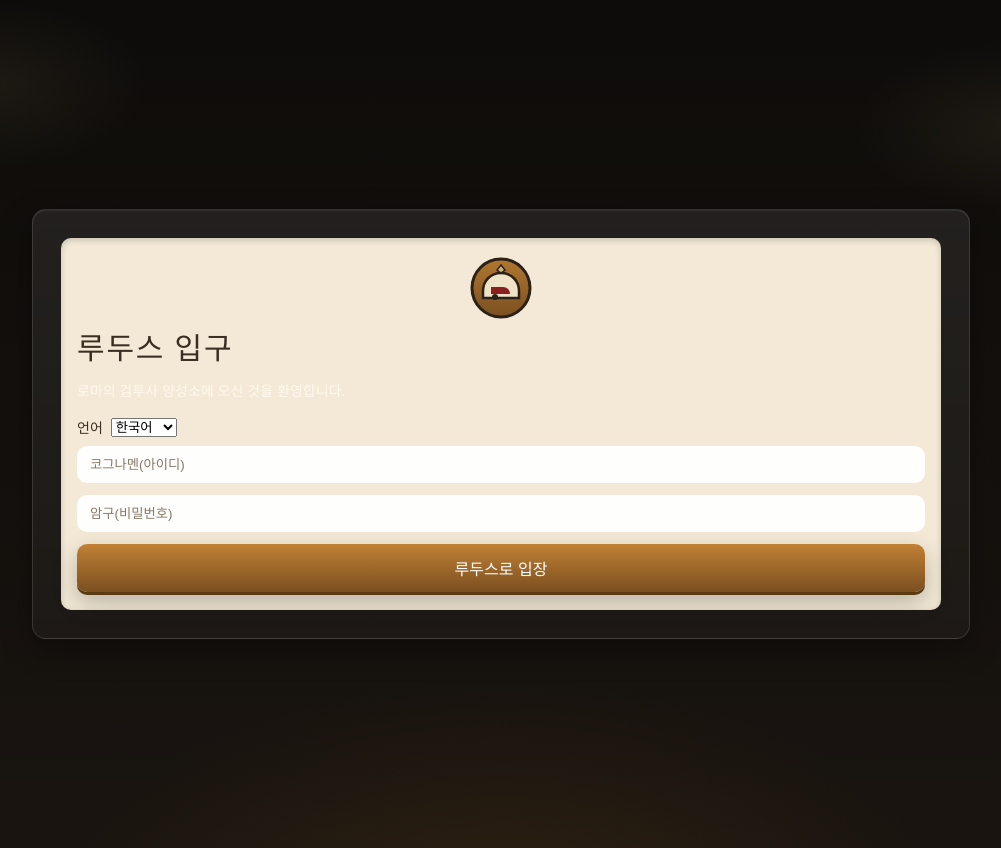
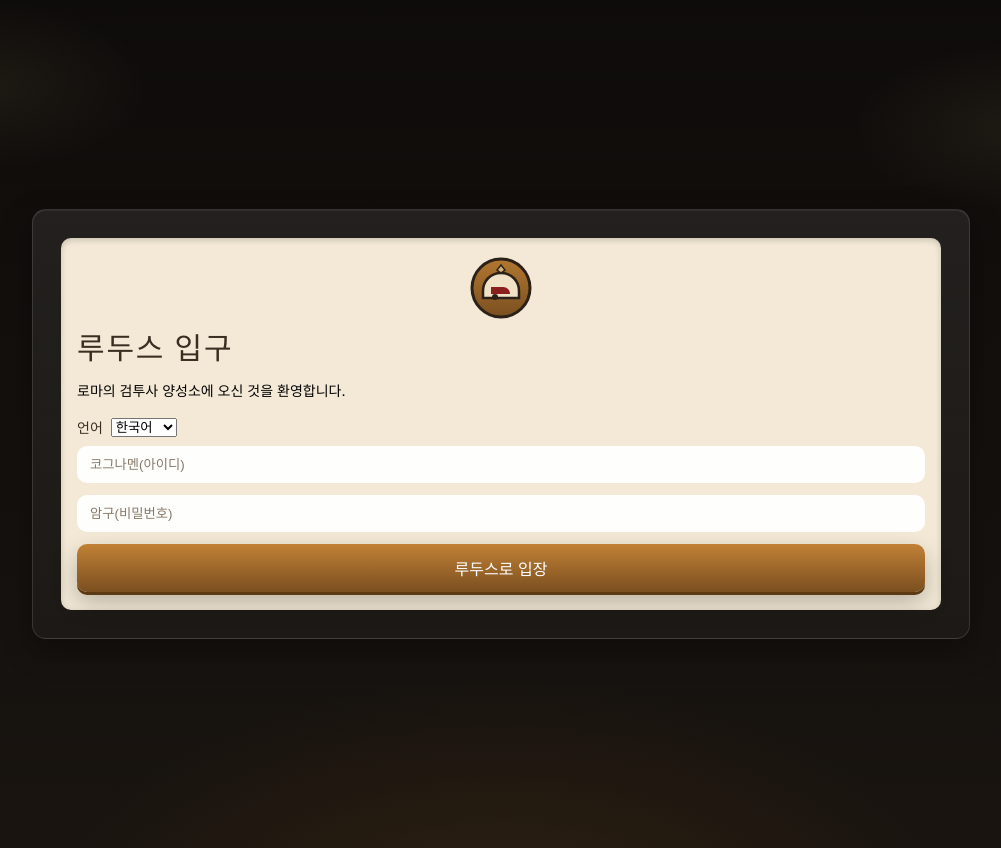
Before and after one commit to fsseer/battle, a React (Vite) app in the folder apps/web/: page /login in a window 1280 px wide. Shown: the whole page, without its empty margins (139-1140 px from the left). Built offline with nearby package versions, Linux system fonts and the light colour scheme; no server answers.

Commit message:
ui(web): make login subtitle black for visibility test

```diff
--- a/apps/web/src/scenes/Login.tsx
+++ b/apps/web/src/scenes/Login.tsx
@@ -28,7 +28,7 @@ export default function Login() {
             <img src="/images/helmet.svg" alt="helmet" width={64} height={64} />
           </div>
           <div className="title">{t('login.title')}</div>
-          <div className="subtitle text-sm strong font-body">{t('login.subtitle')}</div>
+          <div className="subtitle text-sm font-body ink-black">{t('login.subtitle')}</div>
           <div className="row" style={{ gap: 8, marginBottom: 8 }}>
             <label style={{ fontSize: 14 }}>{t('login.lang')}</label>
             <select value={lang} onChange={(e) => setLang(e.target.value as any)}>
--- a/apps/web/src/styles/theme.css
+++ b/apps/web/src/styles/theme.css
@@ -74,6 +74,7 @@ html, body, #root {
 .text-xl { font-size: 22px; line-height: 28px; }
 .muted { color: var(--ink-dim); }
 .strong { color: var(--ink-strong); }
+.ink-black { color: #000000; }
 
 .grid {
   display: grid;
```
